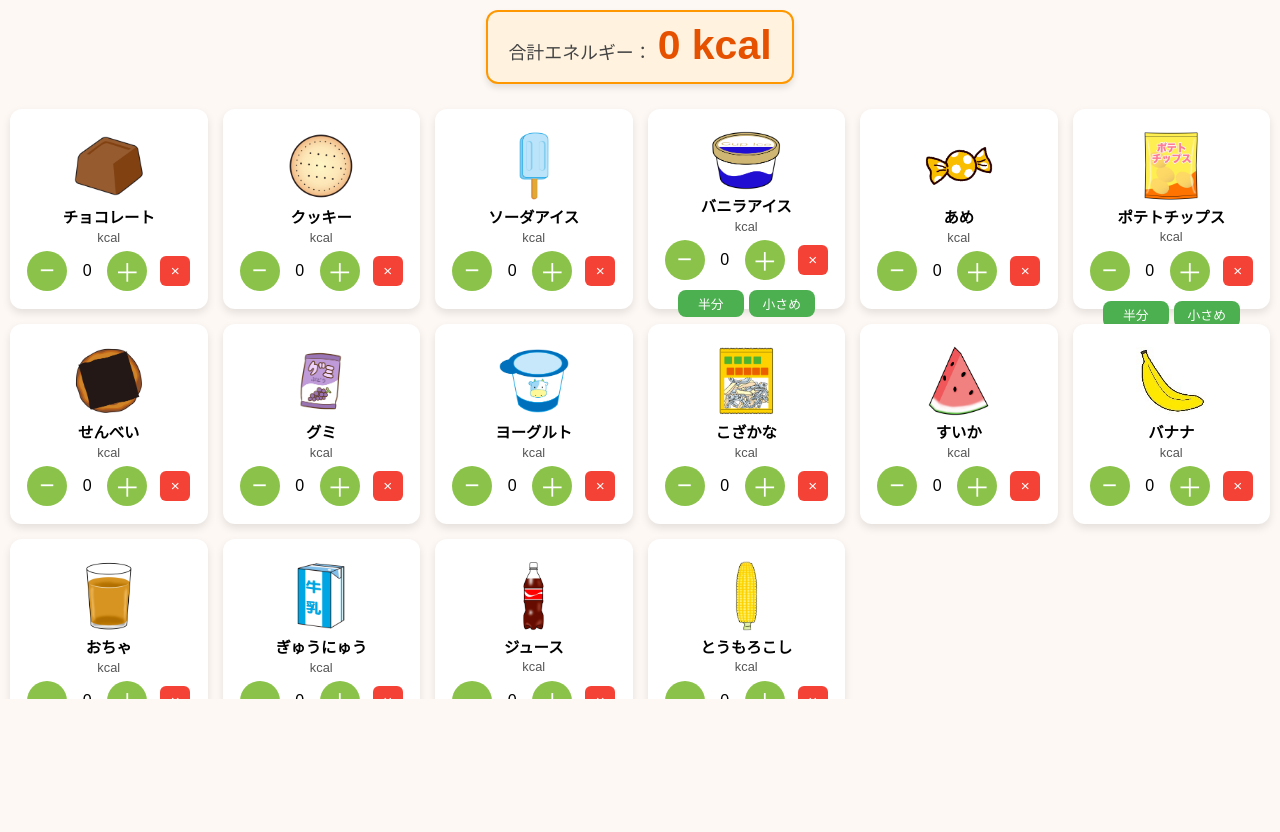
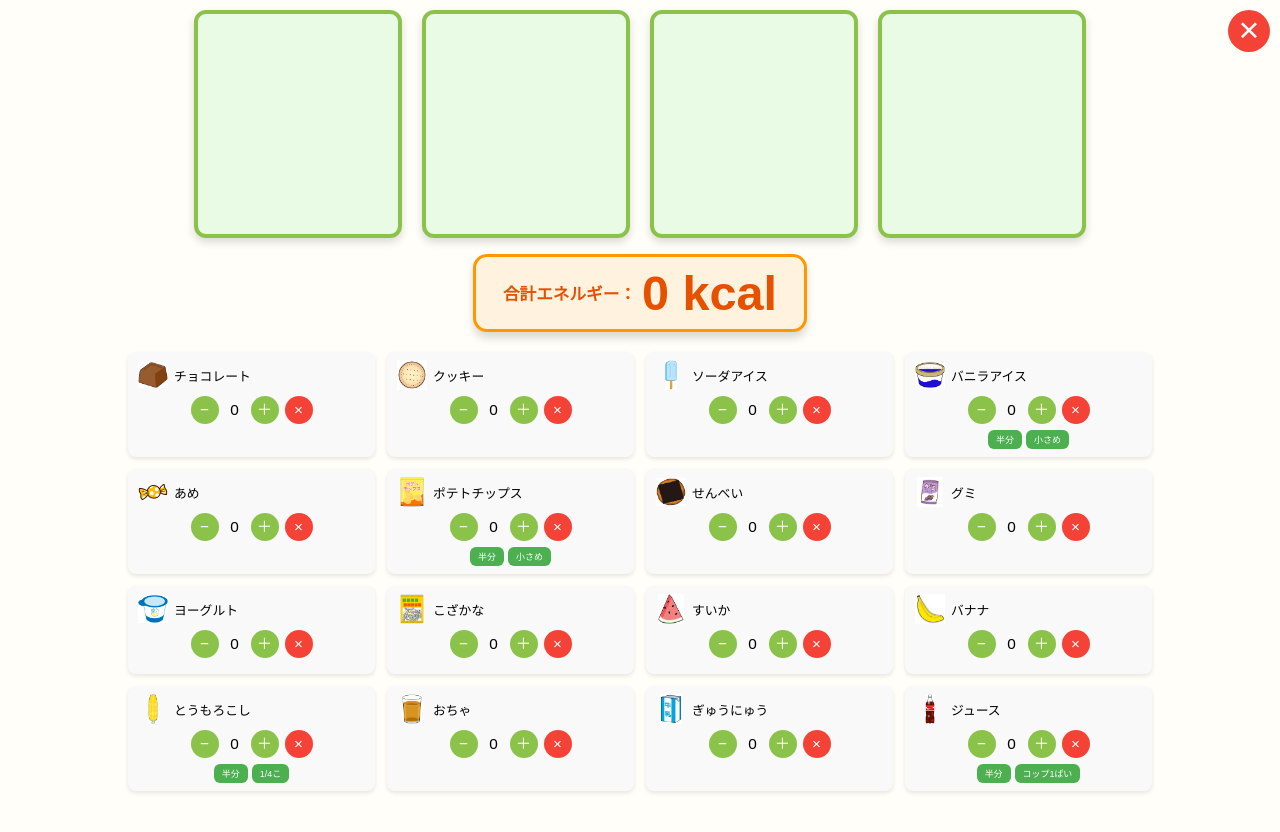
Before and after one commit to nonn04/oyatu, a plain HTML site: page index.html in a window 1280 px wide. Before the commit the page ends 800 px from the top, so only its background shows below. Drawn offline with Linux system fonts and the light colour scheme.

Commit message:
Update index.html

```diff
--- a/index.html
+++ b/index.html
@@ -2,254 +2,345 @@
 <html lang="ja">
 <head>
   <meta charset="UTF-8" />
+  <meta name="viewport" content="width=device-width, initial-scale=1" />
   <title>おやつエネルギー計算</title>
   <style>
-    html, body {
-      margin: 0; padding: 0; height: 100%;
+    body {
+      margin: 0;
+      background: #fffef9;
       font-family: sans-serif;
-      background: #fdf8f4;
+      overflow-x: hidden;
+    }
+    #top-section {
       display: flex;
       flex-direction: column;
       align-items: center;
+      padding: 10px;
+      position: relative;
+    }
+    #selected-snacks {
+      display: flex;
+      justify-content: center;
+      align-items: center;
+      gap: 20px;
+      margin-bottom: 10px;
+    }
+    .selected-slot {
+      width: 200px;
+      height: 220px;
+      border: 4px solid #8bc34a;
+      border-radius: 12px;
+      background: #eafbe5;
+      display: flex;
+      flex-direction: column;
+      align-items: center;
+      justify-content: center;
+      font-size: 1.4vw;
+      text-align: center;
+      box-shadow: 0 4px 8px rgba(0,0,0,0.15);
       user-select: none;
-      overflow-y: auto;
     }
-    h1 {
-      font-size: 3vw;
-      margin: 10px 0 0 0;
+    .selected-slot img {
+      width: 100px;
+      height: 100px;
+      object-fit: contain;
+      margin-bottom: 10px;
+      pointer-events: none;
+      user-select: none;
+    }
+    .selected-slot .calories {
+      margin-top: 6px;
+      font-size: 2.4vw;
+      font-weight: bold;
+      color: #e65100;
       user-select: text;
     }
+    #reset-all {
+      position: absolute;
+      right: 10px;
+      top: 10px;
+      font-size: 2.8vw;
+      line-height: 1;
+      padding: 0;
+      background-color: #f44336;
+      color: white;
+      border: none;
+      border-radius: 50%;
+      width: 42px;
+      height: 42px;
+      cursor: pointer;
+      user-select: none;
+    }
     #total {
-      display: flex;
-      align-items: baseline;
-      justify-content: center;
-      padding: 10px 20px;
+      margin-top: 6px;
       background-color: #fff3e0;
-      border: 2px solid #ff9800;
-      border-radius: 12px;
-      font-size: 1.4vw;
-      font-weight: normal;
-      color: #444;
-      margin: 10px 0 15px 0;
-      order: -1;
-      box-shadow: 0 4px 6px rgba(0,0,0,0.1);
-      min-height: 50px;
+      border: 3px solid #ff9800;
+      border-radius: 14px;
+      padding: 8px 24px;
+      box-shadow: 0 6px 8px rgba(0,0,0,0.15);
+      font-weight: bold;
+      min-width: 280px;
+      text-align: center;
+      color: #e65100;
+      user-select: none;
+    }
+    #total .label {
+      font-size: 1.3vw;
+      display: inline-block;
+      margin-right: 6px;
+      vertical-align: middle;
     }
     #total strong {
-      font-size: 3.2vw;
-      font-weight: bold;
-      color: #e65100;
-      margin-left: 6px;
+      font-size: 3.8vw;
+      vertical-align: middle;
     }
     #snack-list {
       display: grid;
-      grid-template-columns: repeat(6, 1fr);
-      grid-auto-rows: minmax(200px, auto);
-      width: 100vw;
-      height: 75vh;
-      padding: 10px;
-      box-sizing: border-box;
-      gap: 15px;
-      overflow-y: auto;
-      overflow-x: hidden;
+      grid-template-columns: repeat(4, 1fr);
+      gap: 12px;
+      padding: 10px 24px 40px;
+      max-width: 1024px;
+      margin: 0 auto 30px;
     }
     .snack {
-      background: #fff;
-      border-radius: 12px;
-      box-shadow: 0 4px 8px rgba(0,0,0,0.1);
+      background: #f9f9f9;
+      border-radius: 8px;
+      padding: 6px 8px;
+      text-align: left;
+      box-shadow: 0 2px 4px rgba(0,0,0,0.1);
+      cursor: pointer;
+      user-select: none;
       display: flex;
       flex-direction: column;
       align-items: center;
-      padding: 12px 8px;
-      box-sizing: border-box;
-      user-select: none;
+      font-size: 1vw;
       transition: background-color 0.3s, border 0.3s;
+      border: 2px solid transparent;
       position: relative;
-      height: 100%;
-      justify-content: space-between;
+      min-height: 72px;
     }
     .snack.selected {
-      background-color: #e6f4d9;
-      border: 3px solid #8bc34a;
+      background-color: #f0fbe0;
+      border-color: #aed581;
     }
-    .drink {
-      grid-row-start: 3;
+    .snack .top-row {
+      display: flex;
+      align-items: center;
+      gap: 6px;
+      width: 100%;
     }
     .snack img {
-      width: 70px;
-      height: 70px;
+      width: 30px;
+      height: 30px;
       object-fit: contain;
-      margin-top: 10px;
-      margin-bottom: 8px;
       user-select: none;
       pointer-events: none;
+      flex-shrink: 0;
     }
-    .info {
-      font-size: 1.2vw;
-      font-weight: bold;
-      margin-bottom: 2px;
-      text-align: center;
-      user-select: text;
-      line-height: 1.2em;
-    }
-    .calories {
-      font-weight: normal;
-      font-size: 1vw;
-      color: #555;
-      margin-bottom: 6px;
-      user-select: text;
-      min-height: 1.2em;
-      text-align: center;
+    .snack-name {
+      flex-grow: 1;
       white-space: nowrap;
+      overflow: hidden;
+      text-overflow: ellipsis;
     }
     .controls {
       display: flex;
-      gap: 8px;
+      justify-content: center;
+      gap: 6px;
+      margin-top: 6px;
+      width: 100%;
       align-items: center;
-      justify-content: center;
-      margin-bottom: 6px;
     }
-    button {
-      font-size: 2vw;
-      width: 40px;
-      height: 40px;
+    .controls button {
+      background-color: #8bc34a;
+      border: none;
       border-radius: 50%;
-      border: none;
-      background: #8bc34a;
       color: white;
+      width: 28px;
+      height: 28px;
+      font-size: 1.2vw;
+      line-height: 1;
       cursor: pointer;
       user-select: none;
       transition: background-color 0.2s;
-      display: flex;
-      justify-content: center;
-      align-items: center;
     }
-    button:active {
+    .controls button:active {
       background-color: #689f38;
     }
     .reset-btn {
-      width: 30px;
-      height: 30px;
-      border-radius: 6px;
-      font-size: 1.2vw;
-      background: #f44336;
-      margin-left: 5px;
+      background-color: #f44336 !important;
+      width: 28px !important;
+      height: 28px !important;
+      font-size: 1.2vw !important;
+      line-height: 1 !important;
+      border-radius: 50% !important;
+      padding: 0 !important;
+      color: white !important;
+      border: none !important;
+      cursor: pointer !important;
+      user-select: none !important;
+      transition: background-color 0.2s !important;
     }
     .reset-btn:active {
-      background-color: #c62828;
+      background-color: #c62828 !important;
     }
     .size-buttons {
-      margin-top: 4px;
       display: flex;
+      gap: 4px;
+      margin-top: 6px;
+      justify-content: center;
       flex-wrap: wrap;
-      justify-content: center;
-      gap: 5px;
-      user-select: none;
+      width: 100%;
     }
     .size-button {
       background: #4caf50;
-      border-radius: 8px;
-      padding: 2px 6px;
-      font-size: 1vw;
       color: white;
+      font-size: 0.7vw;
+      padding: 1px 6px;
+      border-radius: 6px;
       cursor: pointer;
+      user-select: none;
       border: 2px solid transparent;
-      min-width: 50px;
-      text-align: center;
-      transition: background-color 0.2s, border-color 0.2s;
       white-space: nowrap;
+      flex-shrink: 0;
     }
     .size-button.active {
-      background-color: #ff9800;
+      background: #ff9800;
       border-color: #ff5722;
-      color: white;
-      font-weight: bold;
-      box-shadow: 0 0 5px 2px #ffb74d;
-    }
-    @media screen and (max-width: 768px) {
-      h1 { font-size: 5vw; }
-      #total { font-size: 6vw; }
-      #snack-list { grid-template-columns: repeat(3, 1fr); height: 60vh; }
-      button { font-size: 3vw; width: 35px; height: 35px; }
-      .size-button { font-size: 2vw; min-width: 40px; padding: 2px 5px; }
-      .calories { font-size: 1.2vw; }
     }
   </style>
 </head>
 <body>
-  <div id="total">合計エネルギー：<strong>0 kcal</strong></div>
+
+  <div id="top-section">
+    <button id="reset-all" title="選択をすべてキャンセル" aria-label="すべてキャンセルボタン">&times;</button>
+    <div id="selected-snacks">
+      <div class="selected-slot" id="slot-1"></div>
+      <div class="selected-slot" id="slot-2"></div>
+      <div class="selected-slot" id="slot-3"></div>
+      <div class="selected-slot" id="slot-4"></div>
+    </div>
+    <div id="total">
+      <span class="label">合計エネルギー：</span><strong>0 kcal</strong>
+    </div>
+  </div>
+
   <div id="snack-list"></div>
+
   <script>
     const snacks = [
-      { id: 1, name: "チョコレート", image: "images/chocolate.png", calories: 30, count: 0, type: "snack" },
-      { id: 2, name: "クッキー", image: "images/cookie.png", calories: 60, count: 0, type: "snack" },
-      { id: 3, name: "ソーダアイス", image: "images/soda_ice.png", calories: 70, count: 0, type: "snack" },
-      { id: 4, name: "バニラアイス", image: "images/vanilla_ice.png", calories: 380, count: 0, type: "snack", sizes: { '半分': 190, '小さめ': 170 }, sizeImages: { '半分': 'images/vanilla_ice_half.png', '小さめ': 'images/vanilla_ice_small.png' } },
-      { id: 5, name: "あめ", image: "images/candy.png", calories: 10, count: 0, type: "snack" },
-      { id: 6, name: "ポテトチップス", image: "images/potato_chips.png", calories: 340, count: 0, type: "snack", sizes: { '半分': 170, '小さめ': 160 }, sizeImages: { '半分': 'images/potato_chips_half.png', '小さめ': 'images/potato_chips_small.png' } },
-      { id: 7, name: "せんべい", image: "images/senbei.png", calories: 40, count: 0, type: "snack" },
-      { id: 8, name: "グミ", image: "images/gummy.png", calories: 20, count: 0, type: "snack" },
-      { id: 9, name: "ヨーグルト", image: "images/yogurt.png", calories: 50, count: 0, type: "snack" },
-      { id: 10, name: "こざかな", image: "images/small_fish.png", calories: 15, count: 0, type: "snack" },
-      { id: 11, name: "すいか", image: "images/watermelon.png", calories: 40, count: 0, type: "snack" },
-      { id: 12, name: "バナナ", image: "images/banana.png", calories: 80, count: 0, type: "snack" },
-      { id: 13, name: "とうもろこし", image: "images/corn.png", calories: 180, count: 0, type: "snack", sizes: { '半分': 90, '1/4こ': 45 }, sizeImages: { '半分': 'images/corn_half.png', '1/4こ': 'images/corn_quarter.png' } },
-      { id: 14, name: "おちゃ", image: "images/tea.png", calories: 0, count: 0, type: "drink" },
-      { id: 15, name: "ぎゅうにゅう", image: "images/milk.png", calories: 140, count: 0, type: "drink" },
-      { id: 16, name: "ジュース", image: "images/juice.png", calories: 220, count: 0, type: "drink", sizes: { '半分': 110, 'コップ1ぱい': 90 }, sizeImages: { '半分': 'images/juice_half.png', 'コップ1ぱい': 'images/juice_glass.png' } }
+      { id: 1, name: "チョコレート", image: "images/chocolate.png", calories: 30 },
+      { id: 2, name: "クッキー", image: "images/cookie.png", calories: 60 },
+      { id: 3, name: "ソーダアイス", image: "images/soda_ice.png", calories: 70 },
+      { id: 4, name: "バニラアイス", image: "images/vanilla_ice.png", calories: 380, sizes: { '半分': 190, '小さめ': 170 }, sizeImages: { '半分': 'images/vanilla_ice_half.png', '小さめ': 'images/vanilla_ice_small.png' } },
+      { id: 5, name: "あめ", image: "images/candy.png", calories: 10 },
+      { id: 6, name: "ポテトチップス", image: "images/potato_chips.png", calories: 340, sizes: { '半分': 170, '小さめ': 160 }, sizeImages: { '半分': 'images/potato_chips_half.png', '小さめ': 'images/potato_chips_small.png' } },
+      { id: 7, name: "せんべい", image: "images/senbei.png", calories: 40 },
+      { id: 8, name: "グミ", image: "images/gummy.png", calories: 20 },
+      { id: 9, name: "ヨーグルト", image: "images/yogurt.png", calories: 50 },
+      { id: 10, name: "こざかな", image: "images/small_fish.png", calories: 15 },
+      { id: 11, name: "すいか", image: "images/watermelon.png", calories: 40 },
+      { id: 12, name: "バナナ", image: "images/banana.png", calories: 80 },
+      { id: 13, name: "とうもろこし", image: "images/corn.png", calories: 180, sizes: { '半分': 90, '1/4こ': 45 }, sizeImages: { '半分': 'images/corn_half.png', '1/4こ': 'images/corn_quarter.png' } },
+      { id: 14, name: "おちゃ", image: "images/tea.png", calories: 0 },
+      { id: 15, name: "ぎゅうにゅう", image: "images/milk.png", calories: 140 },
+      { id: 16, name: "ジュース", image: "images/juice.png", calories: 220, sizes: { '半分': 110, 'コップ1ぱい': 90 }, sizeImages: { '半分': 'images/juice_half.png', 'コップ1ぱい': 'images/juice_glass.png' } }
     ];
 
+    const selected = [];
     const selectedSizes = {};
 
+    function renderSelected() {
+      const slots = [1,2,3,4].map(i => document.getElementById(`slot-${i}`));
+      slots.forEach((slot, i) => {
+        slot.innerHTML = '';
+        if(selected[i]){
+          const snack = selected[i];
+          const size = selectedSizes[snack.id];
+          const img = document.createElement('img');
+          img.src = size && snack.sizeImages?.[size] ? snack.sizeImages[size] : snack.image;
+          const name = document.createElement('div');
+          name.textContent = snack.name;
+          const kcal = document.createElement('div');
+          const cal = size && snack.sizes?.[size] ? snack.sizes[size] : snack.calories;
+          kcal.textContent = `${cal * snack.count} kcal`;
+          kcal.className = 'calories';
+          slot.appendChild(img);
+          slot.appendChild(name);
+          slot.appendChild(kcal);
+        }
+      });
+    }
+
     function renderSnacks() {
-      const container = document.getElementById("snack-list");
-      container.innerHTML = "";
+      const container = document.getElementById('snack-list');
+      container.innerHTML = '';
+      snacks.forEach(snack => {
+        const div = document.createElement('div');
+        div.className = 'snack';
+        if(selected.find(s => s.id === snack.id)) div.classList.add('selected');
 
-      snacks.forEach(snack => {
-        const div = document.createElement("div");
-        div.className = "snack";
-        if (snack.type === "drink") div.classList.add("drink");
-        if (snack.count > 0) div.classList.add("selected");
+        const topRow = document.createElement('div');
+        topRow.className = 'top-row';
 
-        let currentCal = snack.calories;
-        if (selectedSizes[snack.id] && snack.sizes && snack.sizes[selectedSizes[snack.id]] != null) {
-          currentCal = snack.sizes[selectedSizes[snack.id]];
-        }
+        const img = document.createElement('img');
+        img.src = snack.image;
+        topRow.appendChild(img);
 
-        let imageSrc = snack.image;
-        if (selectedSizes[snack.id] && snack.sizeImages && snack.sizeImages[selectedSizes[snack.id]]) {
-          imageSrc = snack.sizeImages[selectedSizes[snack.id]];
-        }
+        const name = document.createElement('div');
+        name.className = 'snack-name';
+        name.textContent = snack.name;
+        topRow.appendChild(name);
 
-        div.innerHTML = `
-          <img src="${imageSrc}" alt="${snack.name}">
-          <div class="info">${snack.name}</div>
-          <div class="calories">${snack.count > 0 ? snack.count * currentCal : ''} kcal</div>
-          <div class="controls">
-            <button onclick="updateCount(${snack.id}, -1)">−</button>
-            <span id="count-${snack.id}" style="min-width:24px; text-align:center;">${snack.count}</span>
-            <button onclick="updateCount(${snack.id}, 1)">＋</button>
-            <button class="reset-btn" onclick="resetCount(${snack.id})">×</button>
-          </div>
-        `;
+        div.appendChild(topRow);
 
-        if (snack.sizes) {
-          const sizeDiv = document.createElement("div");
-          sizeDiv.className = "size-buttons";
-          for (const [label, cal] of Object.entries(snack.sizes)) {
-            const btn = document.createElement("div");
-            btn.className = "size-button";
+        const controls = document.createElement('div');
+        controls.className = 'controls';
+
+        const minusBtn = document.createElement('button');
+        minusBtn.textContent = '−';
+        minusBtn.title = "減らす";
+        minusBtn.onclick = () => updateCount(snack.id, -1);
+
+        const countSpan = document.createElement('span');
+        countSpan.id = `count-${snack.id}`;
+        countSpan.textContent = selected.find(s => s.id === snack.id)?.count || 0;
+        countSpan.style.minWidth = '20px';
+        countSpan.style.textAlign = 'center';
+        countSpan.style.fontSize = '1.2vw';
+
+        const plusBtn = document.createElement('button');
+        plusBtn.textContent = '＋';
+        plusBtn.title = "増やす";
+        plusBtn.onclick = () => updateCount(snack.id, 1);
+
+        const resetBtn = document.createElement('button');
+        resetBtn.className = 'reset-btn';
+        resetBtn.title = 'キャンセル';
+        resetBtn.textContent = '×';
+        resetBtn.onclick = () => resetSnack(snack.id);
+
+        controls.appendChild(minusBtn);
+        controls.appendChild(countSpan);
+        controls.appendChild(plusBtn);
+        controls.appendChild(resetBtn);
+
+        div.appendChild(controls);
+
+        if(snack.sizes){
+          const sizeDiv = document.createElement('div');
+          sizeDiv.className = 'size-buttons';
+          for(const label in snack.sizes){
+            const btn = document.createElement('div');
+            btn.className = 'size-button';
             btn.textContent = label;
-            if (selectedSizes[snack.id] === label) btn.classList.add("active");
-            btn.addEventListener("click", () => {
-              if (selectedSizes[snack.id] === label) {
-                delete selectedSizes[snack.id];
-              } else {
-                selectedSizes[snack.id] = label;
-              }
+            if(selectedSizes[snack.id] === label) btn.classList.add('active');
+            btn.onclick = () => {
+              selectedSizes[snack.id] = label;
               renderSnacks();
-              calculateTotal();
-            });
+              renderSelected();
+              updateTotal();
+            };
             sizeDiv.appendChild(btn);
           }
           div.appendChild(sizeDiv);
@@ -259,45 +350,64 @@
       });
     }
 
-    function updateCount(id, delta) {
+    function updateCount(id, delta){
       const snack = snacks.find(s => s.id === id);
-      if (delta > 0) {
-        const selectedKinds = snacks.filter(s => s.count > 0);
-        if (snack.count === 0 && selectedKinds.length >= 4) {
-          alert("選択できる種類は4種類までです。");
-          return;
+      const existing = selected.find(s => s.id === id);
+      if(delta > 0 && !existing && selected.length >= 4){
+        alert("えらべるのは4つまでだよ。");
+        return;
+      }
+      if(existing){
+        existing.count += delta;
+        if(existing.count <= 0){
+          const idx = selected.findIndex(s => s.id === id);
+          selected.splice(idx, 1);
+          delete selectedSizes[id];
         }
+      } else {
+        selected.push({...snack, count: 1});
       }
-      snack.count = Math.max(0, snack.count + delta);
-      if (snack.count === 0) delete selectedSizes[id];
       renderSnacks();
-      calculateTotal();
+      renderSelected();
+      updateTotal();
     }
 
-    function resetCount(id) {
-      const snack = snacks.find(s => s.id === id);
-      snack.count = 0;
-      delete selectedSizes[id];
+    function resetSnack(id){
+      const idx = selected.findIndex(s => s.id === id);
+      if(idx !== -1){
+        selected.splice(idx, 1);
+        delete selectedSizes[id];
+      }
       renderSnacks();
-      calculateTotal();
+      renderSelected();
+      updateTotal();
     }
 
-    function calculateTotal() {
-      let total = 0;
-      snacks.forEach(snack => {
-        if (snack.count > 0) {
-          let cal = snack.calories;
-          if (selectedSizes[snack.id] && snack.sizes && snack.sizes[selectedSizes[snack.id]] != null) {
-            cal = snack.sizes[selectedSizes[snack.id]];
-          }
-          total += snack.count * cal;
-        }
-      });
-      document.getElementById("total").innerHTML = `合計エネルギー：<strong>${total} kcal</strong>`;
+    function resetAll(){
+      selected.length = 0;
+      for(let k in selectedSizes) delete selectedSizes[k];
+      renderSnacks();
+      renderSelected();
+      updateTotal();
     }
 
+    function updateTotal(){
+      let total = 0;
+      selected.forEach(snack => {
+        const size = selectedSizes[snack.id];
+        const cal = size && snack.sizes ? snack.sizes[size] : snack.calories;
+        total += cal * snack.count;
+      });
+      document.getElementById('total').innerHTML =
+        `<span class="label">合計エネルギー：</span><strong>${total} kcal</strong>`;
+    }
+
+    document.getElementById('reset-all').addEventListener('click', resetAll);
+
     renderSnacks();
-    calculateTotal();
+    renderSelected();
+    updateTotal();
   </script>
+
 </body>
 </html>
```
